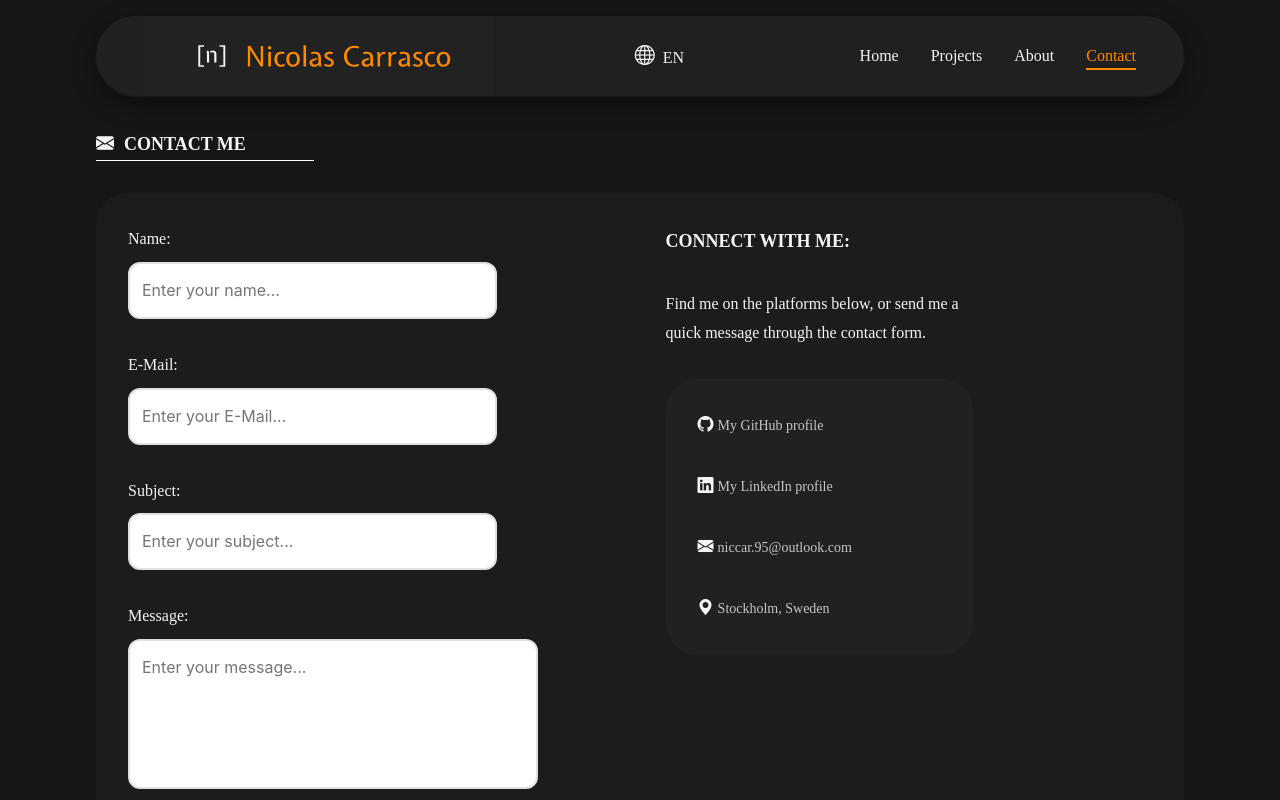
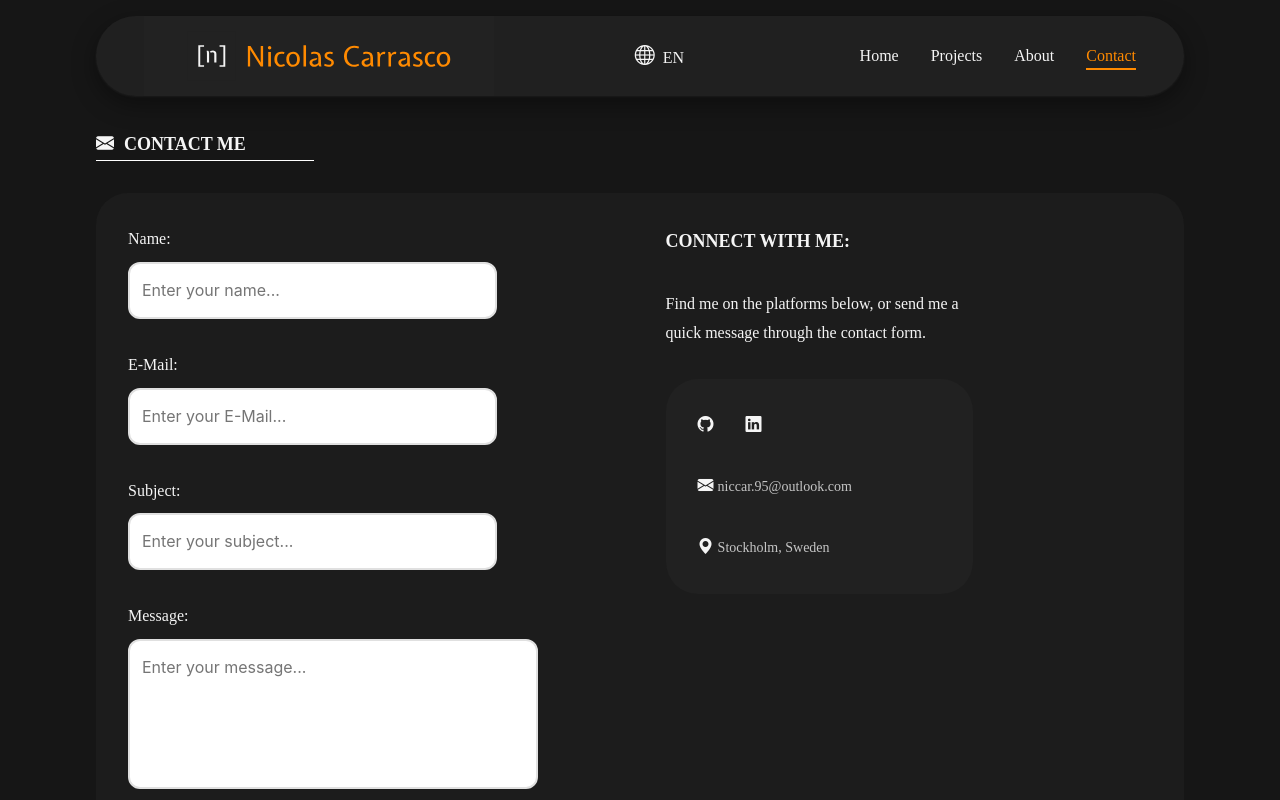
Before and after one commit to Niccar95/Portfolio-React, a React (Vite) app: page /contact in a window 1280 px wide. Shown: the top 800 px of the page. Built offline with nearby package versions, Linux system fonts and the light colour scheme; some icons are missing; a web font is replaced by a local one.

Commit message:
nicer layout to social icons in contact page

```diff
--- a/src/components/ContactForm.tsx
+++ b/src/components/ContactForm.tsx
@@ -123,14 +123,14 @@ export const ContactForm = () => {
           contact form.
         </p>
         <div className="linkContainer">
+          <div className="socialIconLinks">
             <a
               href="https://github.com/Niccar95"
               target="_blank"
               rel="noopener noreferrer"
               aria-label="GitHub"
             >
-            <i className="bi bi-github"></i>{" "}
-            <span className="linkText">My GitHub profile</span>
+              <i className="bi bi-github"></i>
             </a>
             <a
               href="https://www.linkedin.com/in/nicolas-carrasco-6882402a5/"
@@ -138,9 +138,9 @@ export const ContactForm = () => {
               rel="noopener noreferrer"
               aria-label="LinkedIn"
             >
-            <i className="bi bi-linkedin"></i>{" "}
-            <span className="linkText">My LinkedIn profile</span>
+              <i className="bi bi-linkedin"></i>
             </a>
+          </div>
           <a
             href="mailto:niccar.95@outlook.com"
             target="_blank"
--- a/src/styles/_cards.scss
+++ b/src/styles/_cards.scss
@@ -188,6 +188,12 @@
             }
 
 
+            .socialIconLinks {
+                display: flex;
+                gap: 2rem;
+            }
+
+
               a {
                 width: fit-content;
 
```
Lines whose indentation alone changed are shown as unchanged.
